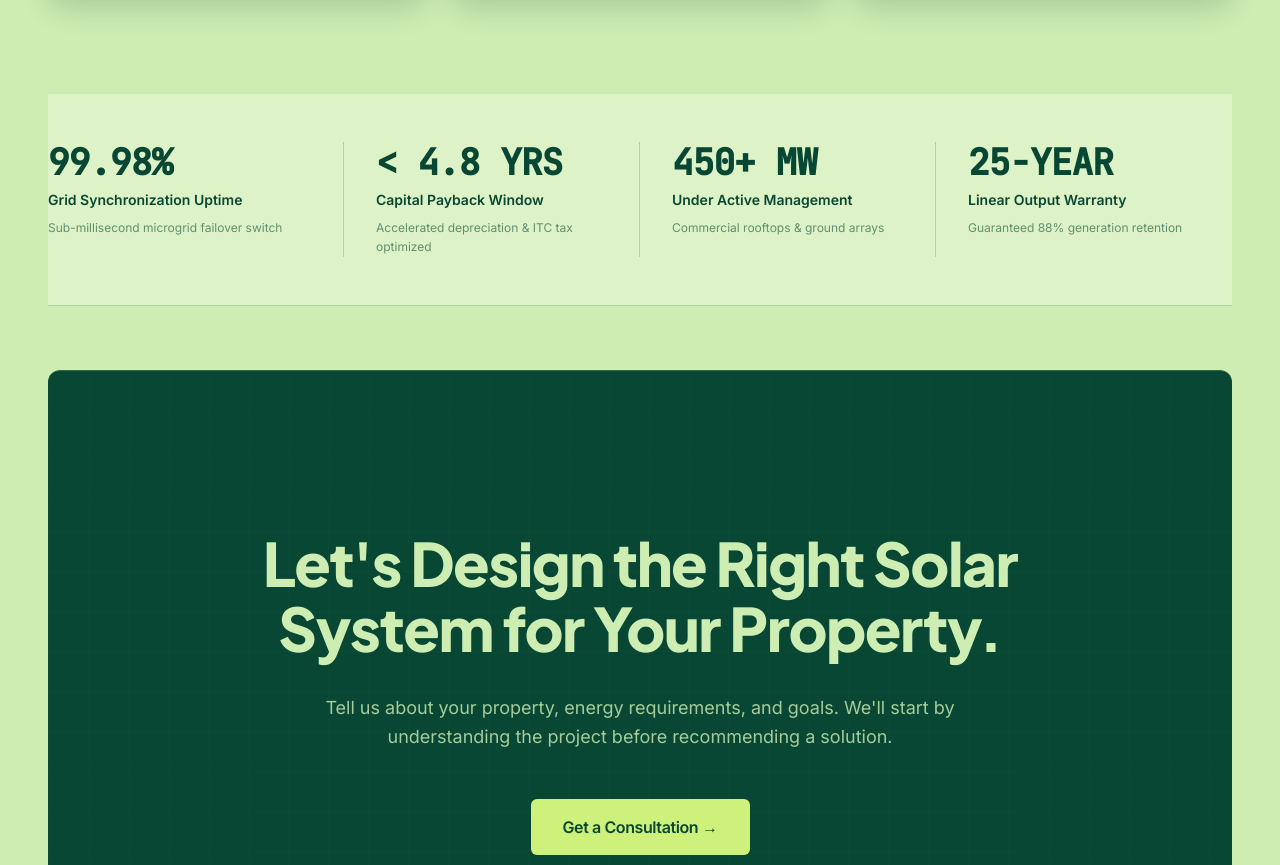
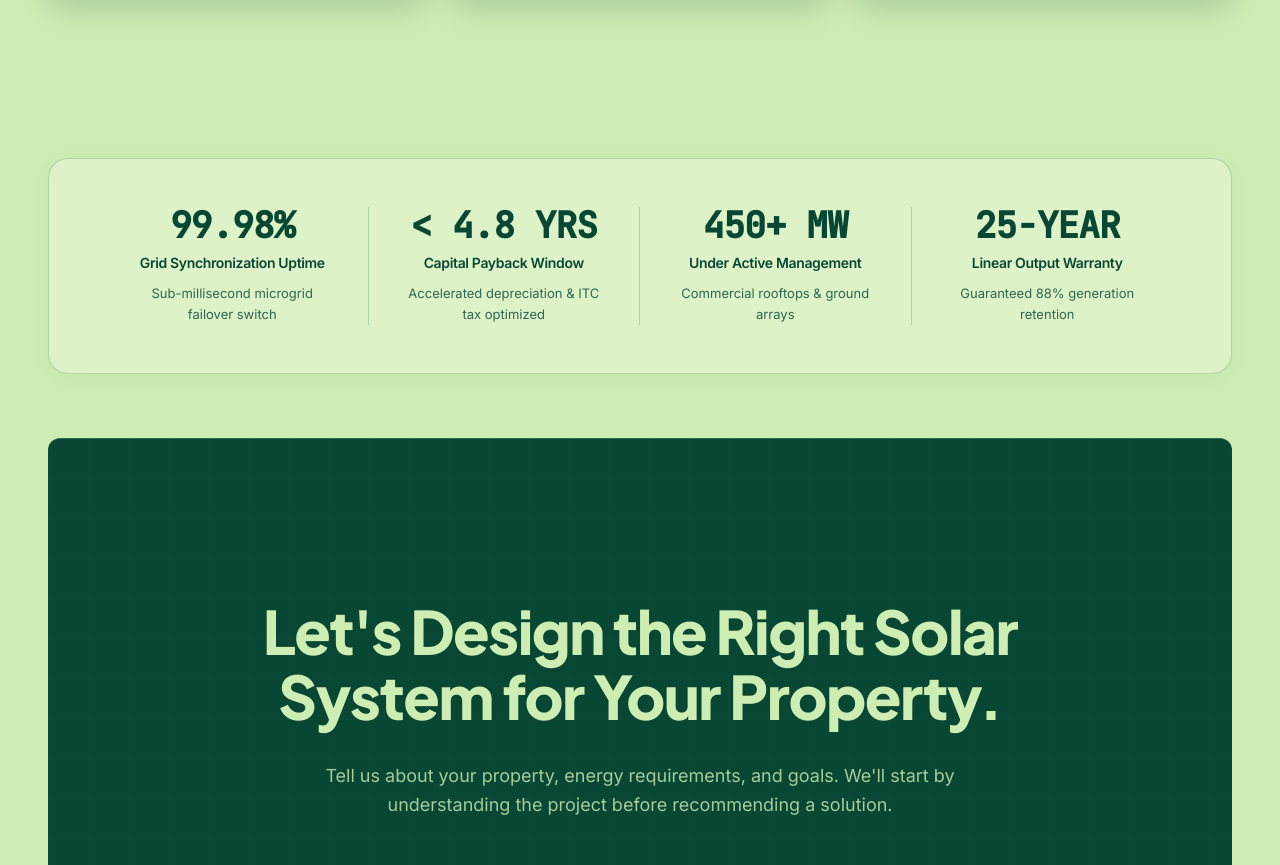
Before and after one commit to Atharva0393/payzero, a Next.js app: page / in a window 1280 px wide. Shown: the part 4577-5442 px from the top of the page. Built offline with nearby package versions, Linux system fonts and the light colour scheme.

Commit message:
Properly align text, padding, and borders in metrics card

```diff
--- a/src/components/home/MetricsBar.tsx
+++ b/src/components/home/MetricsBar.tsx
@@ -25,22 +25,20 @@ const METRICS = [
 
 export const MetricsBar: React.FC = () => {
   return (
-    <div className="py-12 border-b border-[var(--border-light)] bg-[var(--bg-surface)]">
-      <div className="grid grid-cols-1 sm:grid-cols-2 lg:grid-cols-4 gap-8 lg:gap-0 lg:divide-x lg:divide-[var(--border-light)]">
+    <div className="my-12 sm:my-16 rounded-[20px] bg-[var(--bg-surface)] border border-[var(--border-light)] p-8 sm:p-10 lg:p-12 shadow-[0_4px_20px_rgba(8,71,52,0.04)]">
+      <div className="grid grid-cols-1 sm:grid-cols-2 lg:grid-cols-4 gap-8 sm:gap-6 lg:gap-0 lg:divide-x lg:divide-[var(--border-light)] items-center">
         {METRICS.map((metric, i) => (
           <div
             key={i}
-            className={`space-y-2 ${i !== 0 ? "lg:pl-8" : ""} ${
-              i !== METRICS.length - 1 ? "lg:pr-8" : ""
-            }`}
+            className="flex flex-col items-center text-center space-y-2.5 px-2 sm:px-4 lg:px-6 xl:px-8"
           >
-            <div className="font-heading text-3xl sm:text-4xl font-extrabold text-[var(--text-primary)] tracking-tight font-mono">
+            <div className="font-mono text-3xl sm:text-4xl font-extrabold text-[var(--text-primary)] tracking-tight leading-none">
               {metric.value}
             </div>
-            <div className="text-sm font-semibold text-[var(--text-primary)]">
+            <div className="text-sm font-bold text-[var(--text-primary)] tracking-tight">
               {metric.label}
             </div>
-            <div className="text-xs text-[var(--text-muted)] leading-relaxed">
+            <div className="text-xs sm:text-[13px] text-[var(--text-secondary)] leading-relaxed max-w-[240px]">
               {metric.detail}
             </div>
           </div>
```
